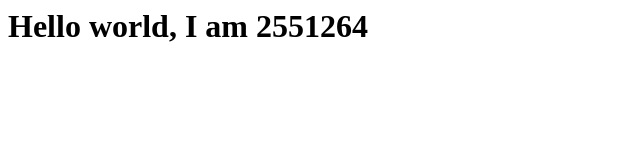
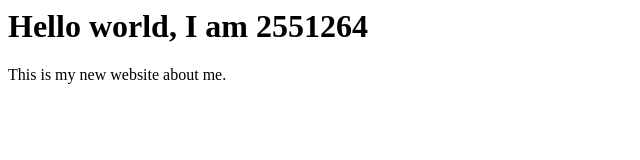
Before and after one commit to Jakealex/SD-Lab1, a plain HTML site: page index.html in a window 1280 px wide. Shown: the whole page, without its empty margins (0-640 px from the left). Drawn offline with Linux system fonts and the light colour scheme.

Commit message:
feat: This is my second commit and my about me section

```diff
--- a/index.html
+++ b/index.html
@@ -1 +1,2 @@
 <h1>Hello world, I am 2551264</h1>
+<p>This is my new website about me.</p>
```
